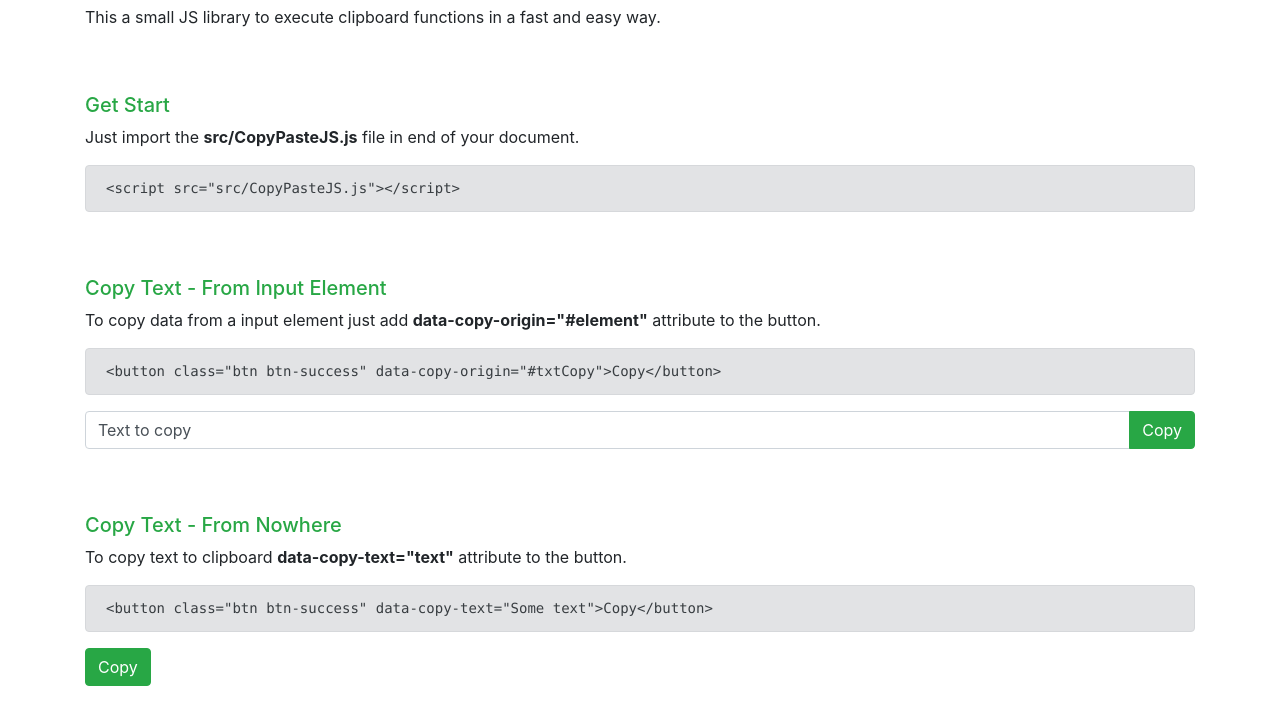
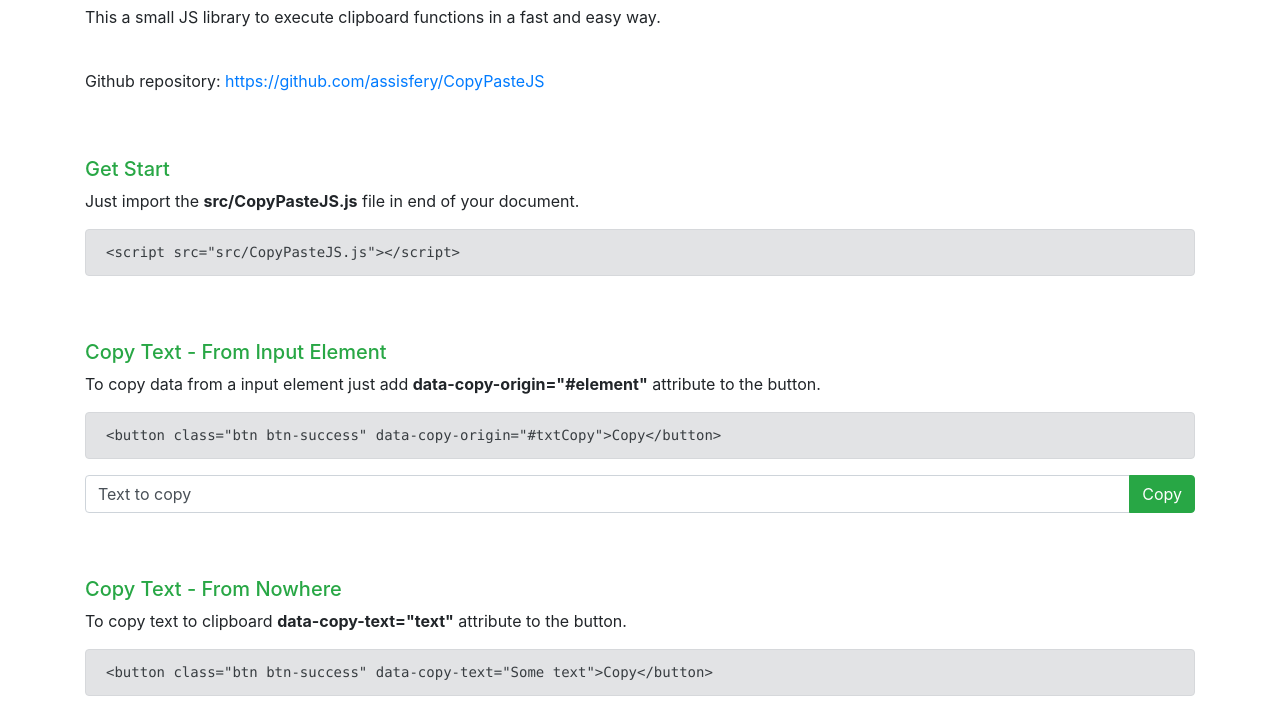
Before and after one commit to assisfery/CopyPasteJS, a plain HTML site: page index.html in a window 1280 px wide. Shown: the part 61-770 px from the top of the page. Drawn offline with nearby package versions, Linux system fonts and the light colour scheme.

Commit message:
Link in index page for github repository

```diff
--- a/index.html
+++ b/index.html
@@ -20,6 +20,8 @@
 
 		<h3 class="text-success">CopyPasteJS</h3>
 		<p>This a small JS library to execute clipboard functions in a fast and easy way.</p>
+		<br>
+		<p>Github repository: <a href="https://github.com/assisfery/CopyPasteJS" target="_blank">https://github.com/assisfery/CopyPasteJS</a></p>
 		<br><br>
 
 		<h5 class="text-success">Get Start</h5>
```
